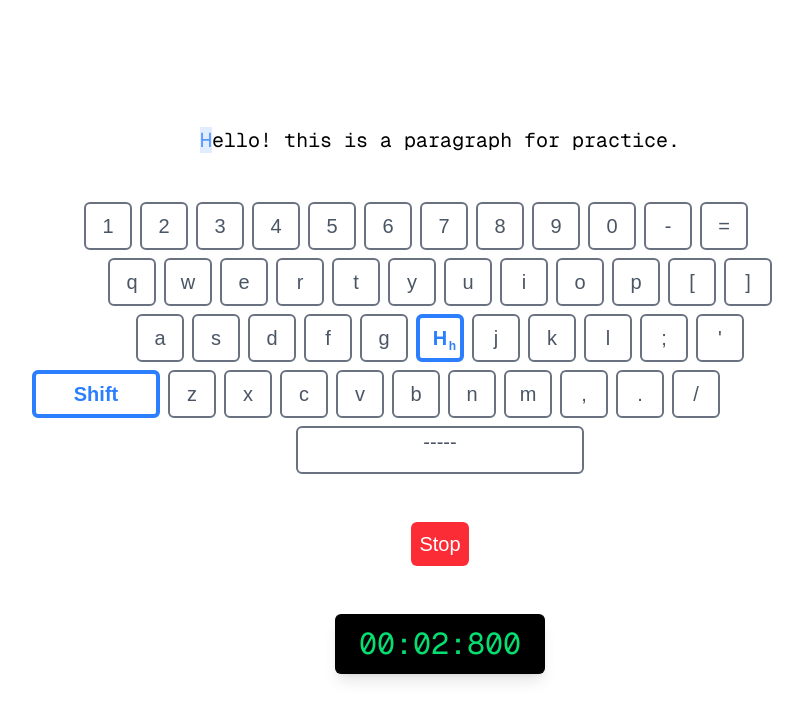
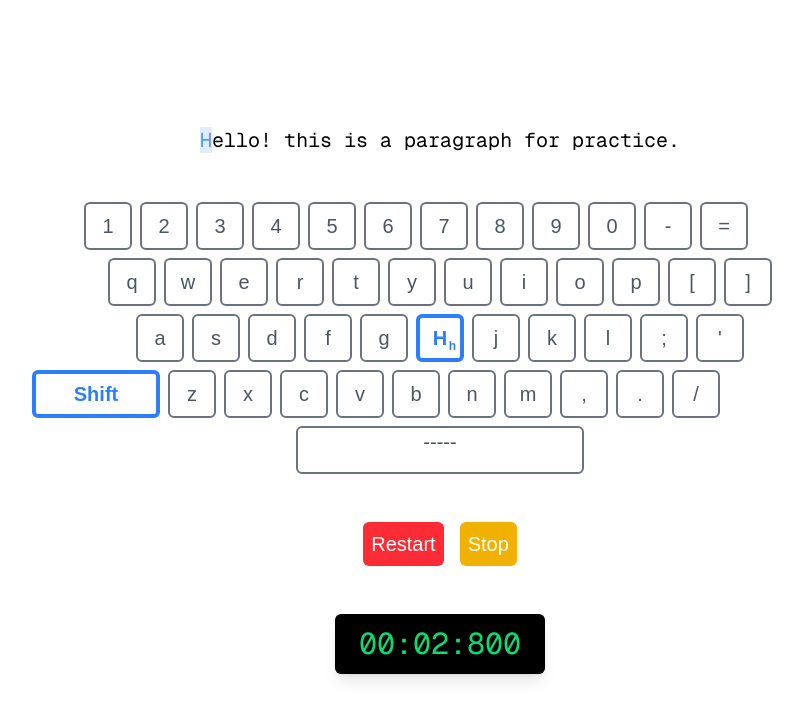
Before and after one commit to ErfanGh83/10fingertyping, a Next.js app: page /practice in a window 1280 px wide. Both pictures are taken after a click on the button "Start". Shown: the top 720 px of the page, without its empty margins (200-1003 px from the left). Built offline with nearby package versions, Linux system fonts and the light colour scheme.

Commit message:
fix :fixed timer bugs

```diff
--- a/src/app/practice/page.tsx
+++ b/src/app/practice/page.tsx
@@ -42,20 +42,20 @@ const Page = () => {
         // eslint-disable-next-line react-hooks/exhaustive-deps
     }, [started])
 
-    useEffect(() => {
+    const handlePause = () => {
         if (started) {
-            if (paused) {
+            if (!paused) {
                 setRunning(false)
+                setPaused(true)
                 stop()
             }
             else {
                 setRunning(true)
+                setPaused(false)
                 start()
             }
         }
-
-        // eslint-disable-next-line react-hooks/exhaustive-deps
-    }, [paused])
+    }
 
     useEffect(() => {
         if (!started && pressedKey === ' ') {
@@ -86,7 +86,7 @@ const Page = () => {
 
         if (paragraph) {
             const nextCharacter = returnNextCharByIndex(paragraph, index)
-            if (nextCharacter) {
+            if (nextCharacter && index < paragraph.length) {
                 setNextChar(nextCharacter)
             }
             else {
@@ -101,6 +101,24 @@ const Page = () => {
             setShiftIsNeeded(true)
         }
     }, [nextChar])
+
+    useEffect(() => {
+        if (finished) {
+            setNextChar(null)
+            setRunning(false)
+            setStarted(false)
+            stop()
+        }
+    }, [finished])
+
+    const handleReset = () => {
+        setIndex(0)
+        setNextChar(null)
+        setPaused(false)
+        reset()
+        setStarted(false)
+        setFinished(false)
+    }
 
     return (
         <div
@@ -138,8 +156,9 @@ const Page = () => {
                     </div>
                 </div>
 
+                <div className='size-fit flex flex-row-reverse gap-4'>
                     {
-                    !started &&
+                        !started && !finished &&
                         <button
                             onClick={() => setStarted(true)}
                             className='size-fit p-2 rounded-md text-xl text-white cursor-pointer bg-blue-500 hover:bg-blue-600'
@@ -149,15 +168,26 @@ const Page = () => {
                     }
 
                     {
-                    started &&
+                        started && !finished &&
                         <button
-                        onClick={() => setPaused(!paused)}
-                        className={`size-fit p-2 rounded-md text-xl text-white cursor-pointer ${running ? 'bg-red-500 hover:bg-red-600' : 'bg-blue-500 hover:bg-blue-600'
+                            onClick={handlePause}
+                            className={`size-fit p-2 rounded-md text-xl text-white cursor-pointer ${running ? 'bg-yellow-500 hover:bg-yellow-600' : 'bg-blue-500 hover:bg-blue-600'
                                 }`}
                         >
                             {running ? 'Stop' : 'Continue'}
                         </button>
                     }
+
+                    {
+                        started &&
+                        <button
+                            onClick={handleReset}
+                            className='size-fit p-2 rounded-md text-xl text-white cursor-pointer bg-red-500 hover:bg-red-600'
+                        >
+                            Restart
+                        </button>
+                    }
+                </div>
 
                 <Timer time={time} />
             </div>
```
Lines whose indentation alone changed are shown as unchanged.
